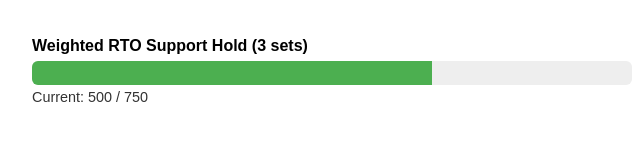
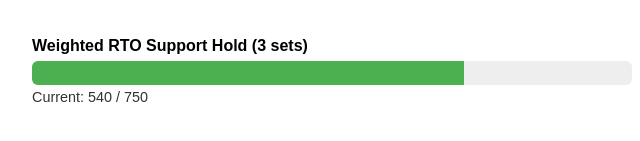
Before and after one commit to matteodelseppia/training-goals, a plain HTML site: page index.html in a window 1280 px wide. Shown: the part 311-452 px from the top of the page, 308-948 px from the left. Drawn offline with Linux system fonts and the light colour scheme.

Commit message:
Update current volume in index.html to 540

```diff
--- a/index.html
+++ b/index.html
@@ -60,8 +60,8 @@
   <div class="block">
     <div class="label">Weighted RTO Support Hold (3 sets)</div>
     <!-- Update currentVolumeHSPU manually -->
-    <div class="bar"><div class="fill" style="width: calc((500 / 750) * 100%)"></div></div>
-    <div class="value">Current: 500 / 750</div>
+    <div class="bar"><div class="fill" style="width: calc((540 / 750) * 100%)"></div></div>
+    <div class="value">Current: 540 / 750</div>
   </div>
 
   <!--
```
